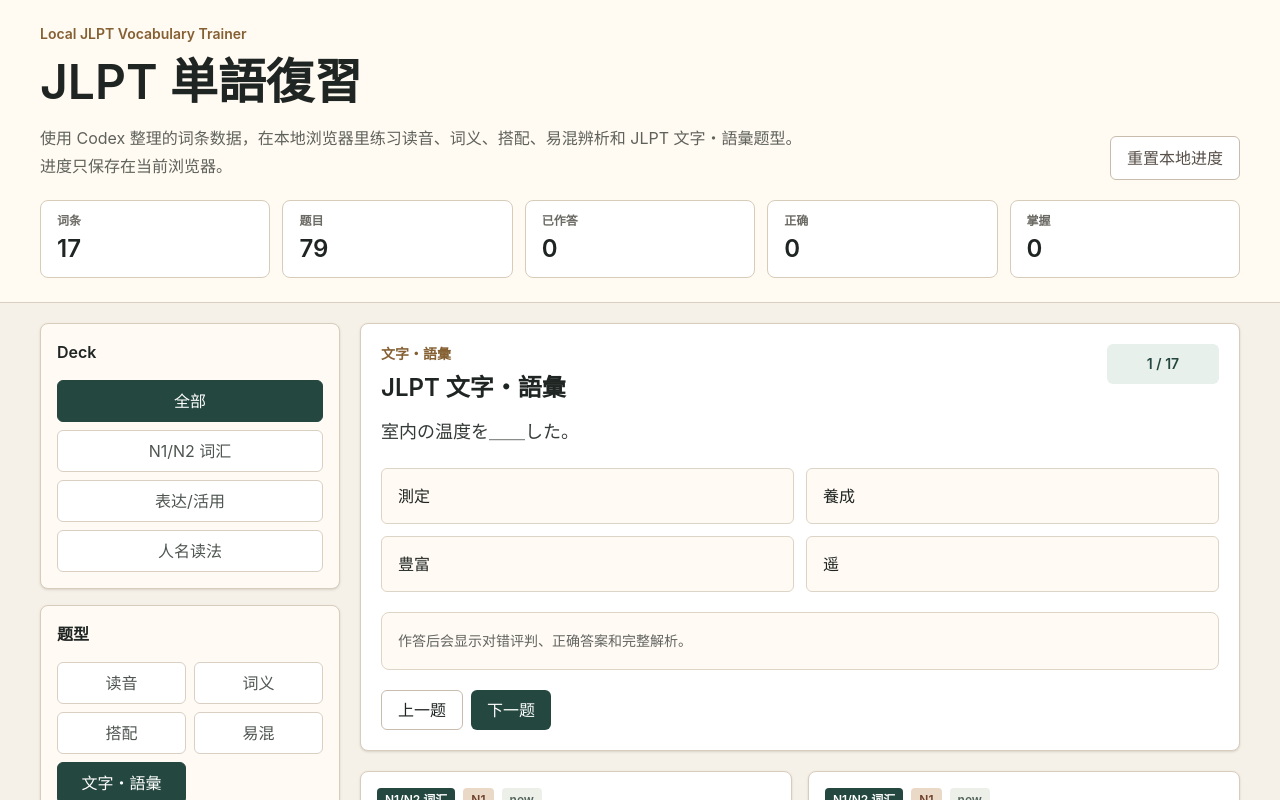
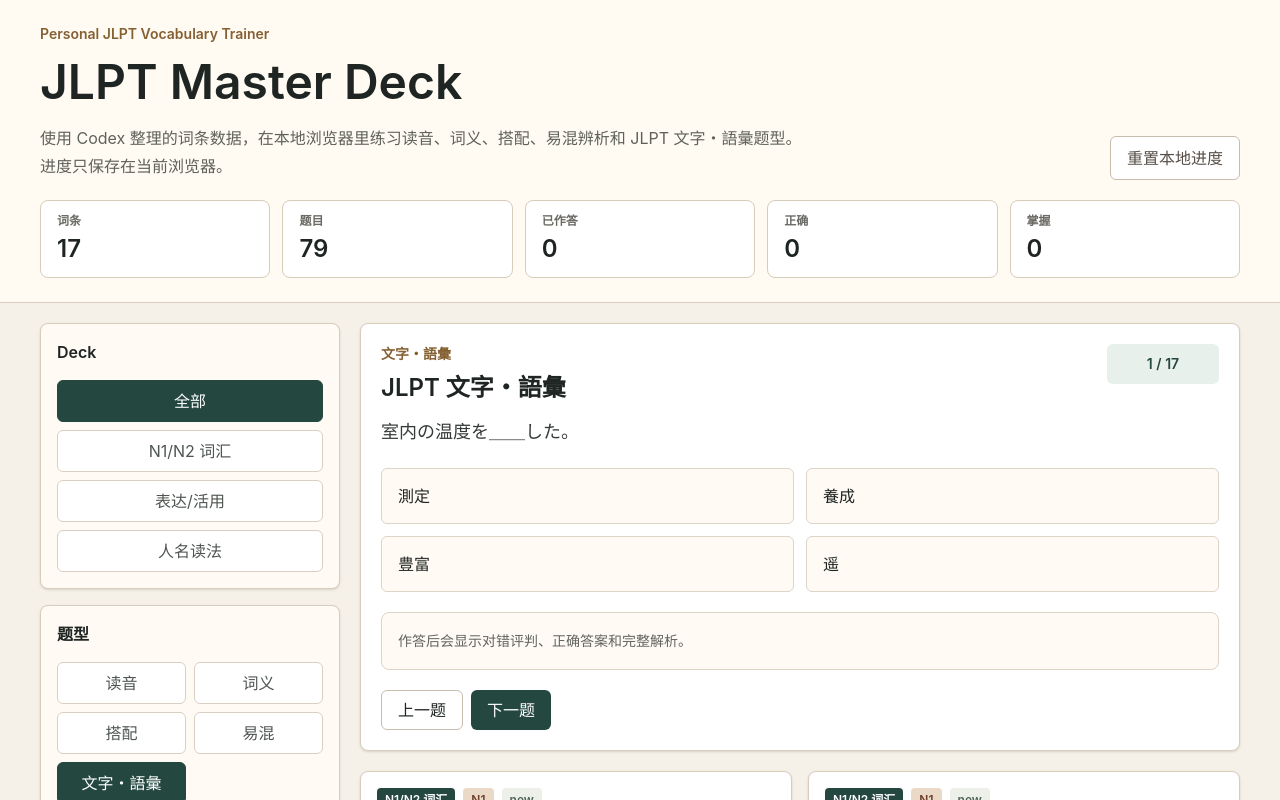
Before and after one commit to erzhiqianyi/jlpt-local-review, a React (Vite) app: page / in a window 1280 px wide. Shown: the top 800 px of the page. Built offline with nearby package versions, Linux system fonts and the light colour scheme.

Commit message:
Rename project to JLPT Master Deck

```diff
--- a/index.html
+++ b/index.html
@@ -7,7 +7,7 @@
       name="description"
       content="本地浏览器保存进度的 JLPT 单词复习系统。"
     />
-    <title>JLPT 単語復習</title>
+    <title>JLPT Master Deck</title>
   </head>
   <body>
     <div id="root"></div>
--- a/package.json
+++ b/package.json
@@ -1,5 +1,5 @@
 {
-  "name": "jlpt-local-review",
+  "name": "jlpt-master-deck",
   "version": "0.1.0",
   "private": true,
   "engines": {
--- a/src/App.tsx
+++ b/src/App.tsx
@@ -136,8 +136,8 @@ export default function App() {
         <div className="mx-auto flex max-w-7xl flex-col gap-5 px-5 py-6 md:px-8 lg:px-10">
           <div className="flex flex-col gap-4 lg:flex-row lg:items-end lg:justify-between">
             <div>
-              <p className="text-sm font-semibold text-[#856033]">Local JLPT Vocabulary Trainer</p>
-              <h1 className="mt-2 text-4xl font-semibold leading-tight md:text-5xl">JLPT 単語復習</h1>
+              <p className="text-sm font-semibold text-[#856033]">Personal JLPT Vocabulary Trainer</p>
+              <h1 className="mt-2 text-4xl font-semibold leading-tight md:text-5xl">JLPT Master Deck</h1>
               <p className="mt-3 max-w-3xl text-base leading-7 text-[#5f625b]">
                 使用 Codex 整理的词条数据，在本地浏览器里练习读音、词义、搭配、易混辨析和 JLPT 文字・語彙题型。进度只保存在当前浏览器。
               </p>
```
Also changed, not shown: 3 other files (tests, documents, lock files or other folders).
